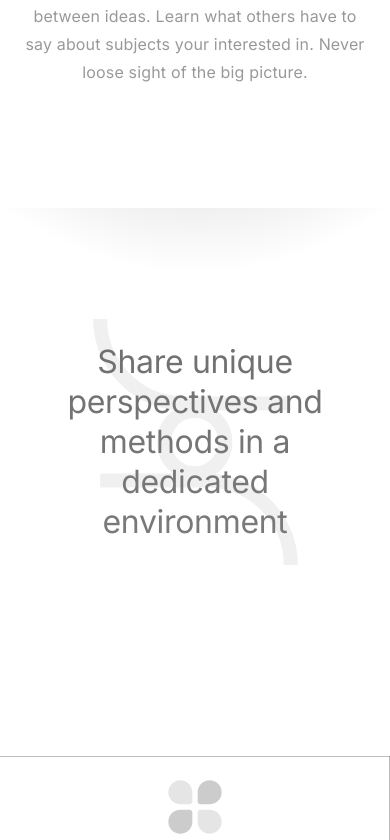
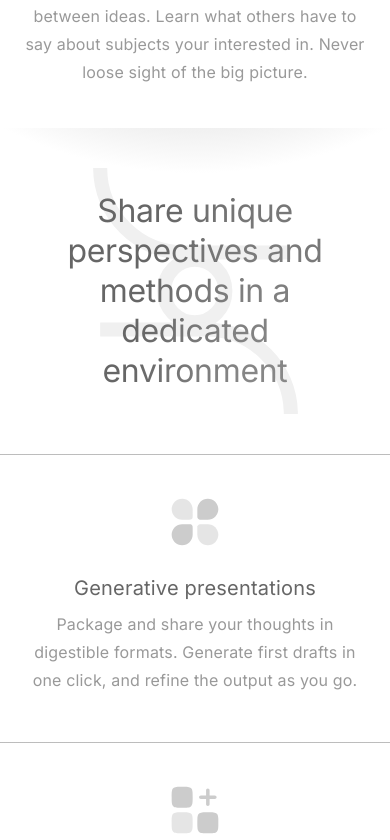
Before and after one commit to Dev0715/Dialogue-React-Landing, a React (Create React App) app: page / in a window 390 px wide. Shown: the part 2384-3224 px from the top of the page. Built offline with nearby package versions, Linux system fonts and the light colour scheme.

Commit message:
update: complete

```diff
--- a/src/components/footer/index.js
+++ b/src/components/footer/index.js
@@ -4,7 +4,16 @@ const Footer = () => {
   return (
     <div className={styles.footer}>
       <div className={styles.logo_wrapper}>
-        <img src="/images/logo.svg" alt="logo" />
+        <img
+          className={styles.logo_desktop}
+          src="/images/logo.svg"
+          alt="logo"
+        />
+        <img
+          className={styles.logo_mobile}
+          src="/images/logo_mobile.svg"
+          alt="logo"
+        />
         <p className={styles.logo_text}>Dialogue</p>
       </div>
       <p className={styles.description}>
--- a/src/components/footer/styles.module.css
+++ b/src/components/footer/styles.module.css
@@ -11,6 +11,10 @@
   display: flex;
   align-items: center;
   gap: 12px;
+}
+
+.logo_mobile {
+  display: none;
 }
 
 .logo_text {
@@ -35,11 +39,28 @@
   .footer {
     flex-direction: column;
     gap: 8px;
-    padding: 26px 36px 34px 36px;
+    padding: 40px 64px 48px 60px;
+  }
+
+  .logo_desktop {
+    display: none;
+  }
+
+  .logo_mobile {
+    display: block;
+  }
+
+  .logo_text {
+    color: #999;
+  }
+
+  .title {
+    color: #999;
   }
 
   .description {
     font-weight: 400;
     line-height: 28px;
+    color: #999;
   }
 }
--- a/src/components/landing/features/feature/index.js
+++ b/src/components/landing/features/feature/index.js
@@ -5,7 +5,7 @@ const Feature = ({ image, title, description, left }) => {
     <div className={styles.feature}>
       <div className={styles.border_top}></div>
       {left ? <div className={styles.border_right}></div> : null}
-      <img src={image} alt={title} />
+      <img className={styles.image} src={image} alt={title} />
       <p className={styles.title}>{title}</p>
       <p className={styles.description}>{description}</p>
     </div>
--- a/src/components/landing/features/feature/styles.module.css
+++ b/src/components/landing/features/feature/styles.module.css
@@ -6,7 +6,6 @@
   display: flex;
   flex-direction: column;
   align-items: center;
-  gap: 16px;
 }
 
 .border_top {
@@ -25,6 +24,10 @@
   width: 1px;
   height: 100%;
   background: linear-gradient(0deg, rgba(216, 216, 216, 0.00) -29998.36%, #727272 33848.15%);
+}
+
+.image {
+  margin-bottom: 16px;
 }
 
 .title {
@@ -49,31 +52,23 @@
 @media screen and (max-width: 1024px) {
   .feature {
     width: 100%;
-    padding: 19px 26px 28px 26px;
+    padding: 40px 26px 48px 26px;
+  }
+
+  .border_right {
+    display: none;
+  }
+
+  .image {
+    margin-bottom: 24px;
+    width: 56px;
   }
 
   .title {
     font-size: 20px;
-    line-height: 36px;
-  }
-
-  .description {
-    width: 100%;
-    box-sizing: border-box;
-    font-size: 20px;
-    line-height: 36px;
-  }
-}
-
-@media screen and (max-width: 640px) {
-  .feature {
-    width: 100%;
-    padding: 19px 26px 28px 26px;
-  }
-
-  .title {
-    font-size: 16px;
     line-height: 28px;
+    letter-spacing: 0.2px;
+    margin-bottom: 8px;
   }
 
   .description {
@@ -81,5 +76,6 @@
     box-sizing: border-box;
     font-size: 16px;
     line-height: 28px;
+    letter-spacing: 0.16px;
   }
 }
--- a/src/components/landing/features/styles.module.css
+++ b/src/components/landing/features/styles.module.css
@@ -49,23 +49,13 @@
   flex-wrap: wrap;
 }
 
-@media screen and (max-width: 1024px) {
+@media screen and (max-width: 640px) {
   .features {
-    padding: 120px 64px 120px 64px;
+    padding: 0px;
   }
 
   .logo_wrapper {
-    margin-bottom: 120px;
-  }
-}
-
-@media screen and (max-width: 640px) {
-  .features {
-    padding: 80px 0px 60px 0px;
-  }
-
-  .logo_wrapper {
-    margin-bottom: 80px;
+    padding: 40px 0 40px 0;
   }
 
   .image {
@@ -81,5 +71,8 @@
     font-size: 32px;
     line-height: 40px;
     letter-spacing: -0.32px;
+    background: radial-gradient(52.48% 330.16% at 75.02% 254.55%, #A8A8A8 0%, #666 100%);
+    background-clip: text;
+    color: transparent;
   }
 }
```
Also changed, not shown: public/images/logo_mobile.svg (added).
